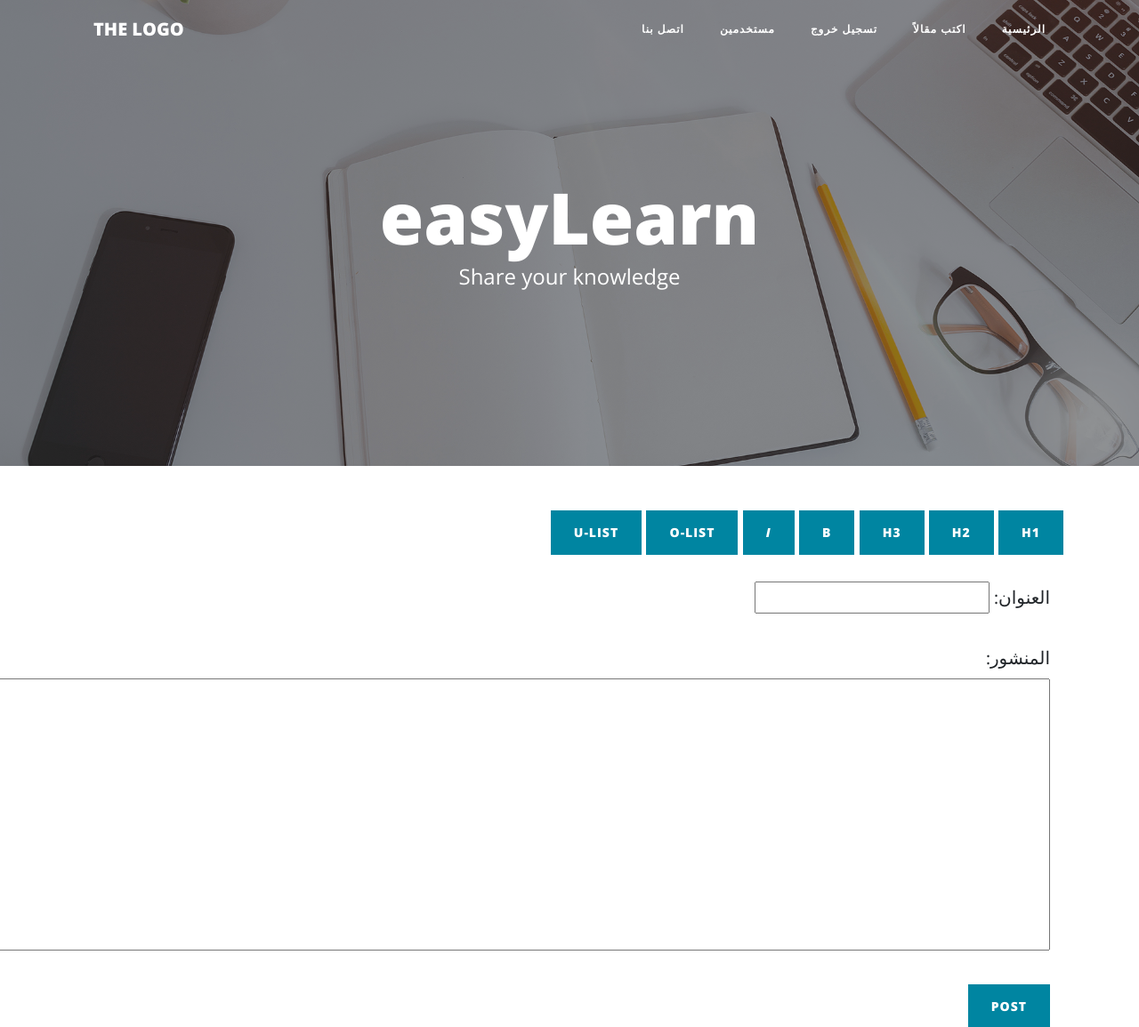
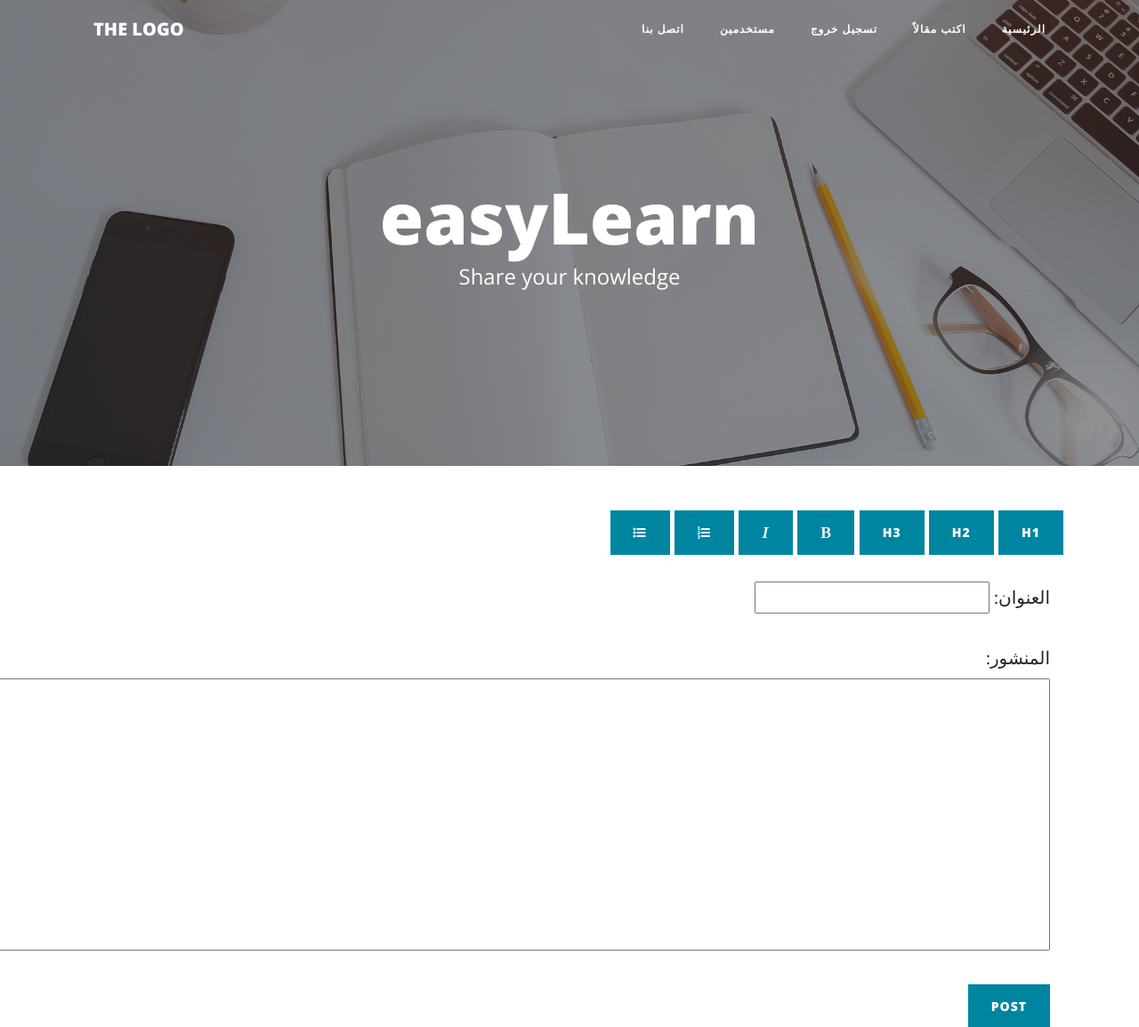
Before and after one commit to yazanKabbany/easyLearn, a Django app: page /blog/write/ in a window 1280 px wide. Shown: the top 1155 px of the page at 89% size. Run offline with Django 3.2, Linux system fonts and the light colour scheme; the visitor is signed in with stand-in values (Sample User, id 1); parts of the project's set-up code (start-up, migrations or seed data) failed here and were passed over; some libraries are stand-ins or nearby versions.

Commit message:
added icons to the editor

```diff
--- a/easylearn/blog/templates/blog/write.html
+++ b/easylearn/blog/templates/blog/write.html
@@ -17,17 +17,17 @@
                         </button>
 
                         <button class="btn btn-primary" id="bold-btn">
-                                <strong>B</strong>
+                                <i class="fa fa-bold"></i>
                         </button>
 
                         <button class="btn btn-primary" id="italic-btn">
-                                <em>i</em>
+                                <i class="fa fa-italic"></i>
                         </button>
                         <button class="btn btn-primary" id="o-list-btn">
-                                o-list
+                                <i class="fa fa-list-ol"></i>
                         </button>
                         <button class="btn btn-primary" id="u-list-btn">
-                                u-list
+                                <i class="fa fa-list-ul"></i>
                         </button>
                 </div>
         </div>
```
